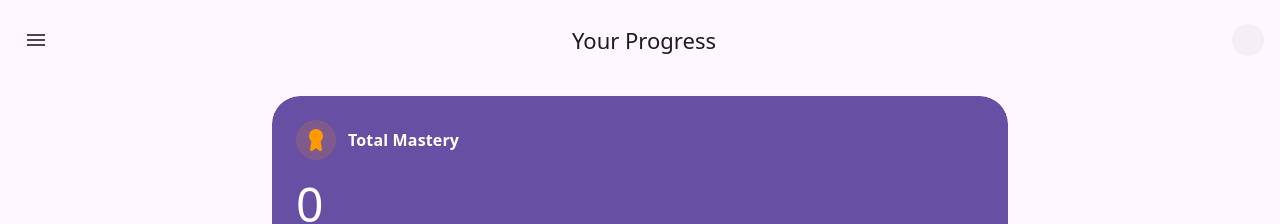
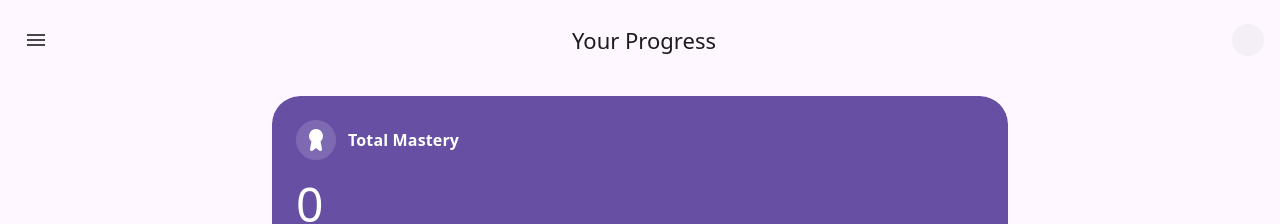
Before and after one commit to shafiullahcrazyman/Vocabify, a React (Vite) app: page /#/progress in a window 1280 px wide. Shown: the top 224 px of the page. Built offline with nearby package versions, Linux system fonts and the light colour scheme.

Commit message:
Add files via upload

```diff
--- a/src/screens/Progress.tsx
+++ b/src/screens/Progress.tsx
@@ -102,9 +102,9 @@ export const Progress: React.FC = () => {
           <SectionGroup containerBg="bg-primary text-on-primary">
             <div className="w-full">
               <div className="flex items-center gap-3 mb-5">
-                {/* Icon container using Amber/Gold for an achievement feel */}
-                <div className="p-2 bg-amber-500/15 rounded-full">
-                  <Award className="w-6 h-6 text-amber-500 fill-amber-500" />
+                {/* Container using on-primary with 15% opacity for tonal elevation */}
+                <div className="p-2 bg-on-primary/15 rounded-full">
+                  <Award className="w-6 h-6 text-on-primary fill-on-primary" />
                 </div>
                 <h2 className="m3-title-medium text-on-primary">Total Mastery</h2>
               </div>
```
